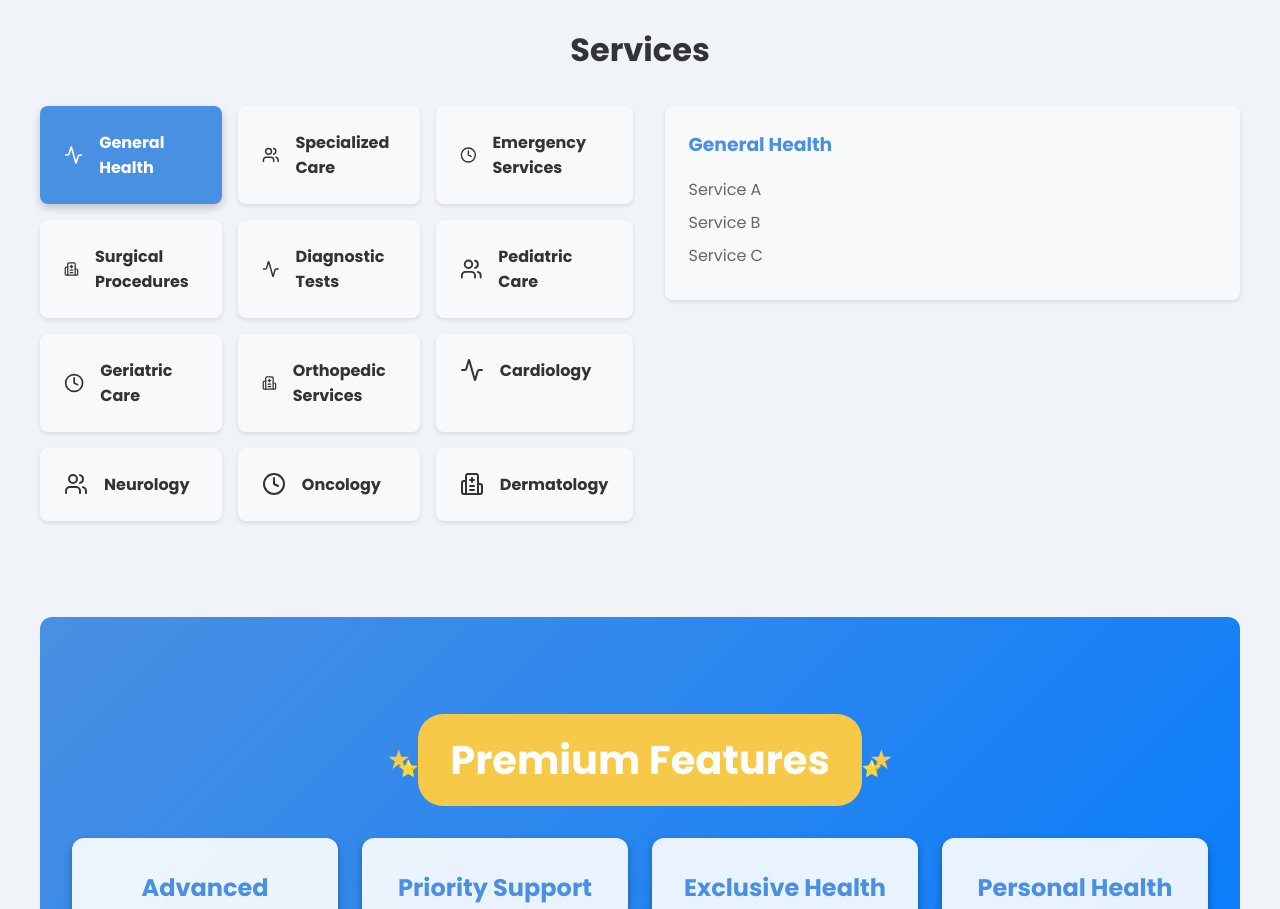
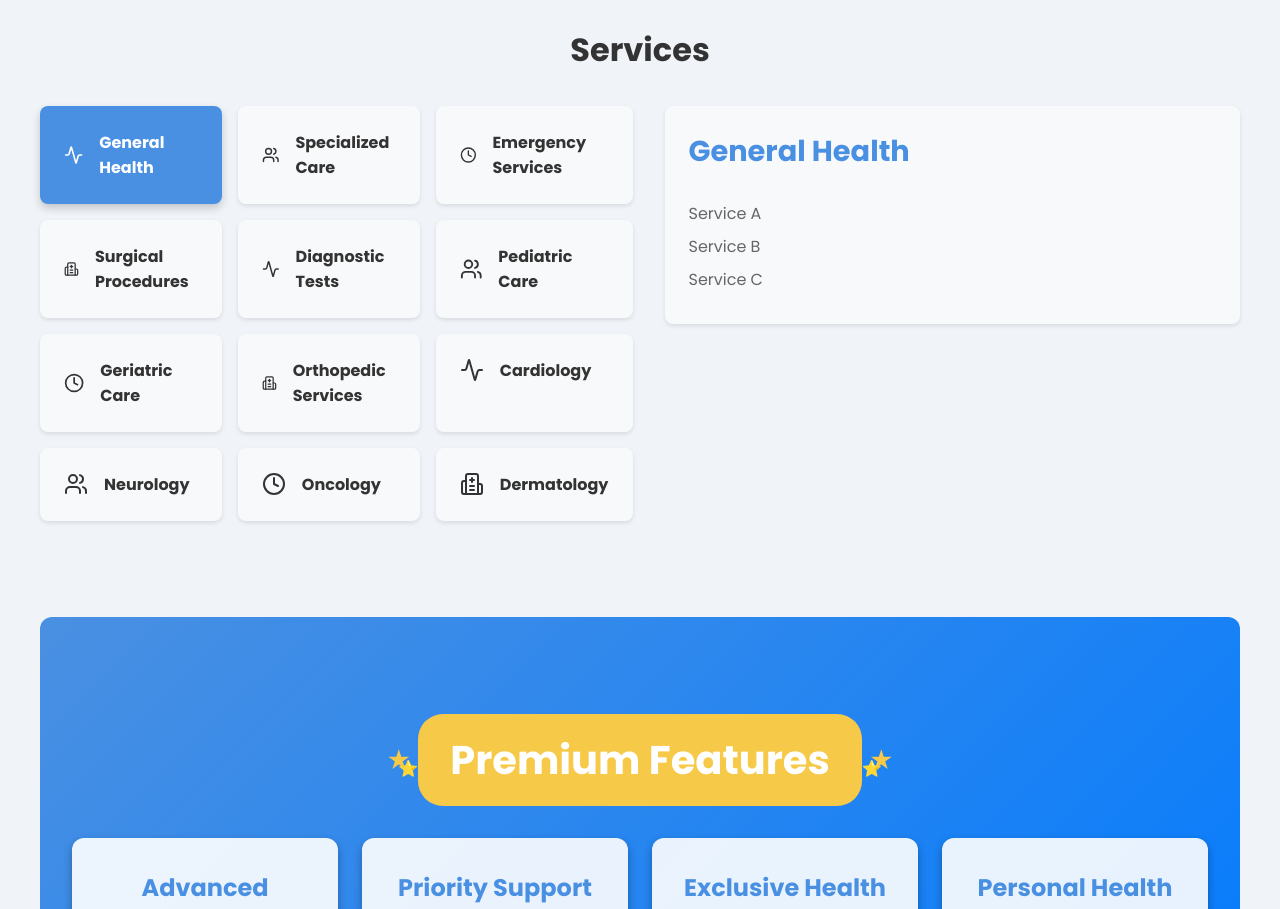
Before and after one commit to PixelPiratess/SIH-PixelPirates-Medicare, a React (Create React App) app in the folder frontend/: page / in a window 1280 px wide. Shown: the part 1020-1929 px from the top of the page. Built offline with nearby package versions, Linux system fonts and the light colour scheme.

Commit message:
style: Increase font size for service details heading

```diff
--- a/frontend/src/components/Home.css
+++ b/frontend/src/components/Home.css
@@ -181,6 +181,7 @@ body {
 .service-details h3 {
   margin-top: 0;
   color: var(--primary-color);
+  font-size: 1.8rem;
 }
 
 .service-details p {
```
